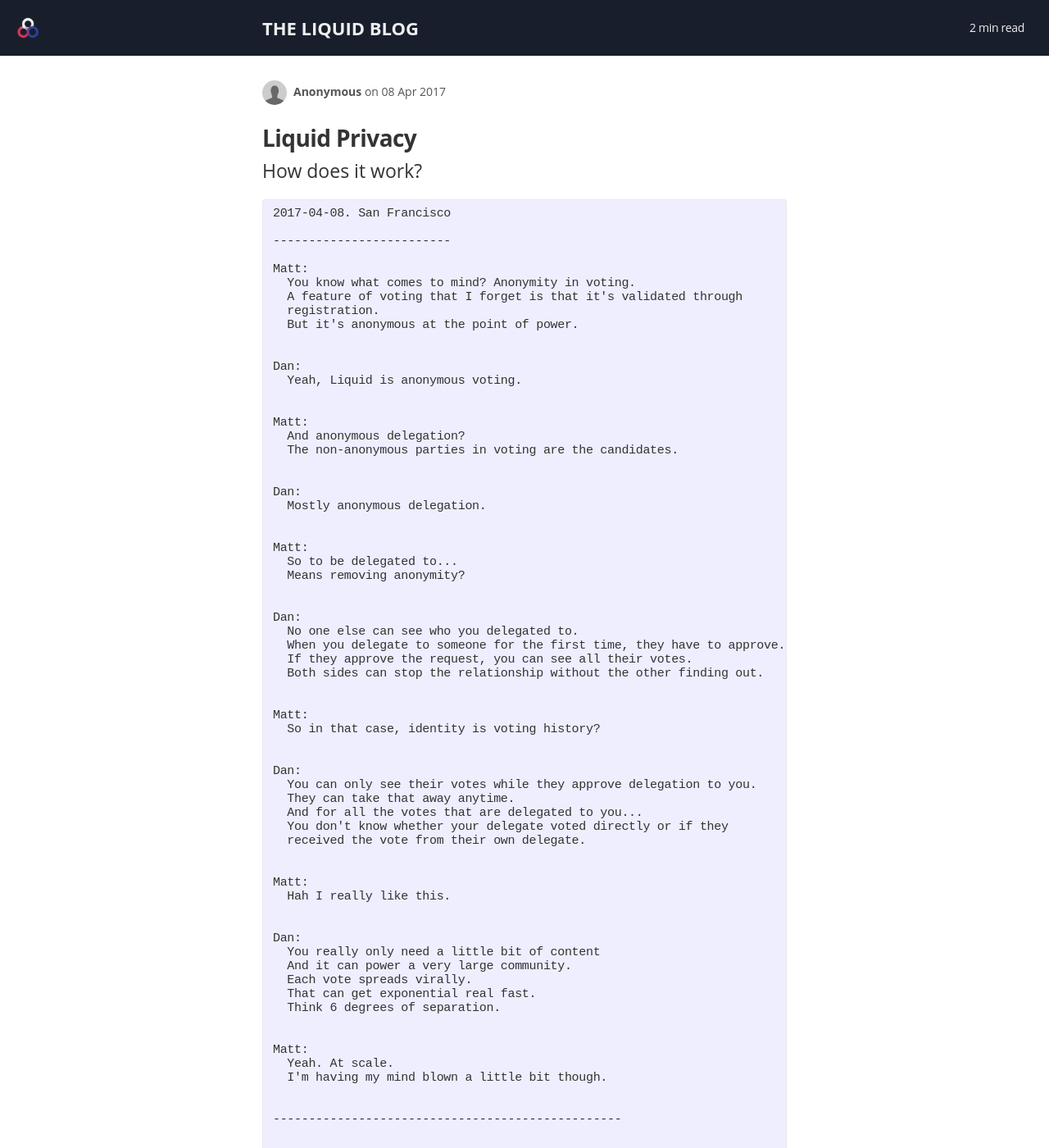
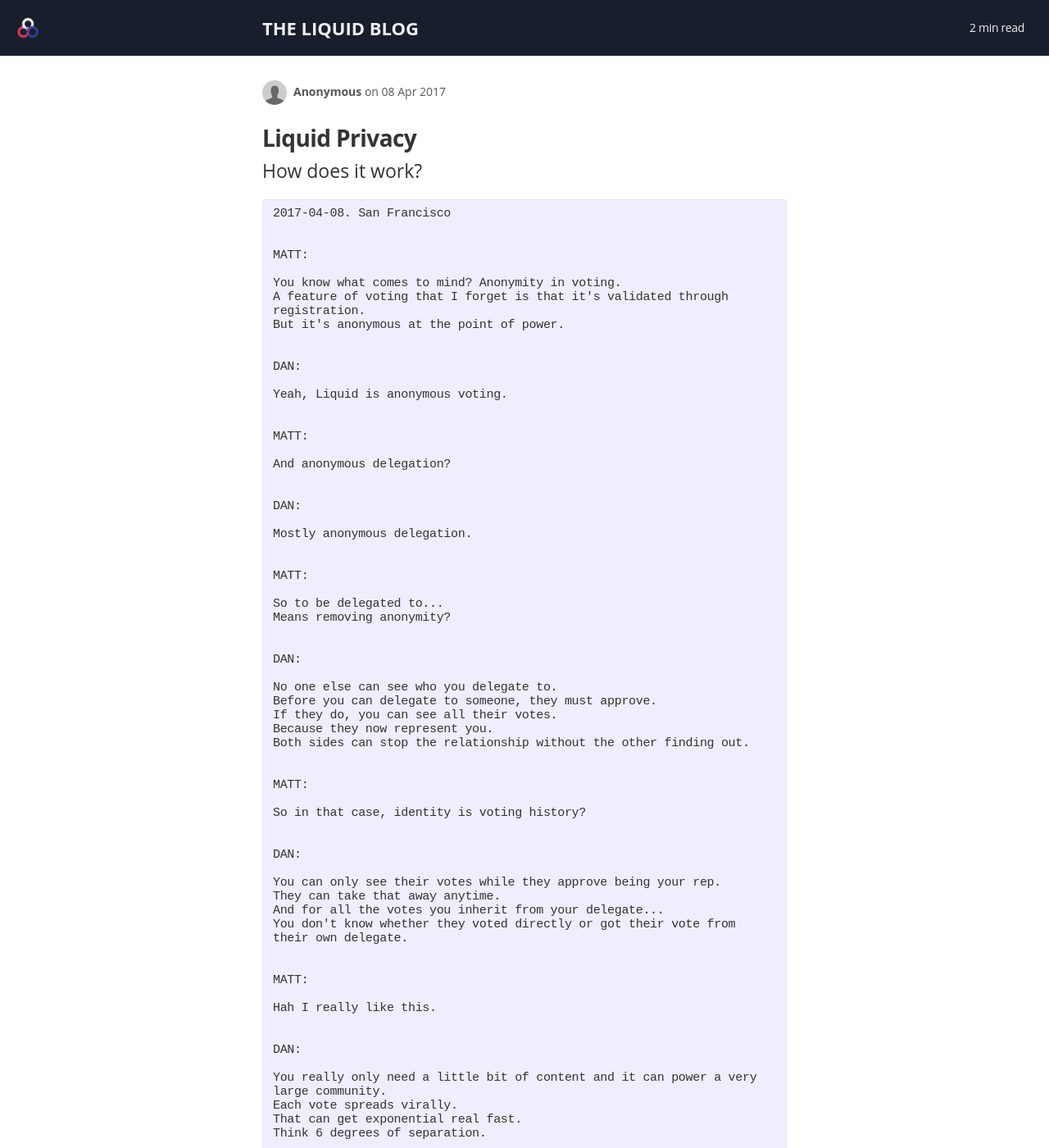
Before and after one commit to voteliquid/blog, a Jekyll site: the page built from _posts/2017-04-08-liquid-privacy.md, in a window 1280 px wide and 1400 px high. Shown: the whole window at 82% size. Built offline with Jekyll 4.4.1, drawn with Linux system fonts in a browser that asks for light colours; nearby versions of some CDN libraries; some web fonts are replaced; some of the changed text lies outside the part shown.

Commit message:
Tweak Liquid Privacy

```diff
--- a/_posts/2017-04-08-liquid-privacy.md
+++ b/_posts/2017-04-08-liquid-privacy.md
@@ -7,73 +7,80 @@ date: 2017-04-08
 excerpt: ""
 ---
 
-<pre>
+<pre style="white-space: pre-wrap">
 2017-04-08. San Francisco
 
--------------------------
 
-Matt:
-  You know what comes to mind? Anonymity in voting.
-  A feature of voting that I forget is that it's validated through
-  registration.
-  But it's anonymous at the point of power.
+MATT:
+
+You know what comes to mind? Anonymity in voting.
+A feature of voting that I forget is that it's validated through registration.
+But it's anonymous at the point of power.
 
 
-Dan:
-  Yeah, Liquid is anonymous voting.
+DAN:
+
+Yeah, Liquid is anonymous voting.
 
 
-Matt:
-  And anonymous delegation?
-  The non-anonymous parties in voting are the candidates.
+MATT:
+
+And anonymous delegation?
 
 
-Dan:
-  Mostly anonymous delegation.
+DAN:
+
+Mostly anonymous delegation.
 
 
-Matt:
-  So to be delegated to...
-  Means removing anonymity?
+MATT:
+
+So to be delegated to...
+Means removing anonymity?
 
 
-Dan:
-  No one else can see who you delegated to.
-  When you delegate to someone for the first time, they have to approve.
-  If they approve the request, you can see all their votes.
-  Both sides can stop the relationship without the other finding out.
+DAN:
+
+No one else can see who you delegate to.
+Before you can delegate to someone, they must approve.
+If they do, you can see all their votes.
+Because they now represent you.
+Both sides can stop the relationship without the other finding out.
 
 
-Matt:
-  So in that case, identity is voting history?
+MATT:
+
+So in that case, identity is voting history?
 
 
-Dan:
-  You can only see their votes while they approve delegation to you.
-  They can take that away anytime.
-  And for all the votes that are delegated to you...
-  You don't know whether your delegate voted directly or if they
-  received the vote from their own delegate.
+DAN:
+
+You can only see their votes while they approve being your rep.
+They can take that away anytime.
+And for all the votes you inherit from your delegate...
+You don't know whether they voted directly or got their vote from their own delegate.
 
 
-Matt:
-  Hah I really like this.
+MATT:
+
+Hah I really like this.
 
 
-Dan:
-  You really only need a little bit of content
-  And it can power a very large community.
-  Each vote spreads virally.
-  That can get exponential real fast.
-  Think 6 degrees of separation.
+DAN:
+
+You really only need a little bit of content and it can power a very large community.
+Each vote spreads virally.
+That can get exponential real fast.
+Think 6 degrees of separation.
 
 
-Matt:
-  Yeah. At scale.
-  I'm having my mind blown a little bit though.
+MATT:
+
+Yeah. At scale.
+I'm having my mind blown a little bit though.
 
 
--------------------------------------------------
+-------------------------------
 
 
 Names have been changed to protect their privacy.
```
